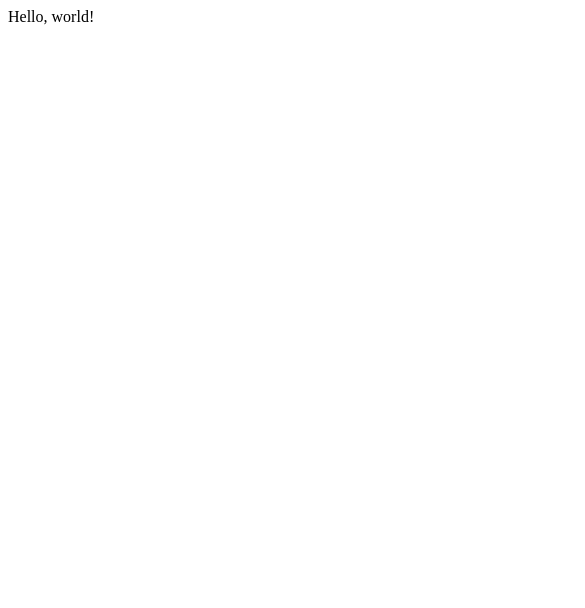
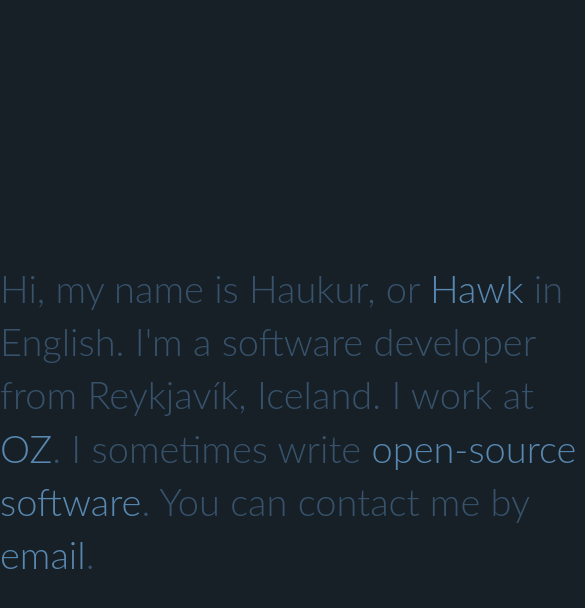
Before and after one commit to hph/hph.github.io, a plain HTML site: page index.html in a window 390 px wide. Shown: the whole page, 585 px wide, since content can reach past the window. Drawn offline with Linux system fonts and the light colour scheme.

Commit message:
Add some minimal content

```diff
--- a/index.html
+++ b/index.html
@@ -1 +1,67 @@
-Hello, world!
+<!doctype html>
+<html>
+  <head>
+    <title>hph.is</title>
+    <meta charset="utf-8">
+    <meta name="author" content="Haukur Páll Hallvarðsson">
+    <meta name="description" content="Haukur Páll Hallvarðsson's personal website">
+    <link href="https://fonts.googleapis.com/css?family=Lato:300" rel="tylesheet" type="text/css">
+    <style>
+      html,
+      body {
+        margin: 0;
+        padding: 0;
+        height: 100%;
+        width: 100%;
+        font-family: "lato", sans-serif;
+        background-color: rgb(23,31,39);
+        color: rgb(55,82,106);
+      }
+
+      p {
+        position: relative;
+        width: 1002px;
+        margin: 0 auto;
+        top: 50%;
+        font-weight: 300;
+        font-size: 48px;
+        line-height: 1.4em;
+        -webkit-transform: translateY(-50%);
+            -ms-transform: translateY(-50%);
+                transform: translateY(-50%);
+      }
+
+      @media (max-width: 1200px) {
+        p {
+          width: 916px;
+        }
+      }
+
+      @media (max-width: 960px) {
+        p {
+          width: 760px;
+        }
+      }
+
+      @media (max-width: 800px) {
+        p {
+          font-size: 38px;
+          width: 600px;
+        }
+      }
+
+      a {
+        transition: color 0.36s ease;
+        color: rgb(88,136,176);
+        text-decoration: none;
+      }
+
+      a:hover {
+        color: rgb(55,82,106);
+      }
+    </style>
+  </head>
+  <body>
+    <p>Hi, my name is Haukur, or <a href="https://en.wiktionary.org/wiki/haukur">Hawk</a> in English. I'm a software developer from Reykjavík, Iceland. I work at <a href="https://oz.com">OZ</a>. I sometimes write <a href="https://github.com/hph">open-source software</a>. You can contact me by <a href="mailto:hph@hph.is">email</a>.
+  </body>
+</html>
```
